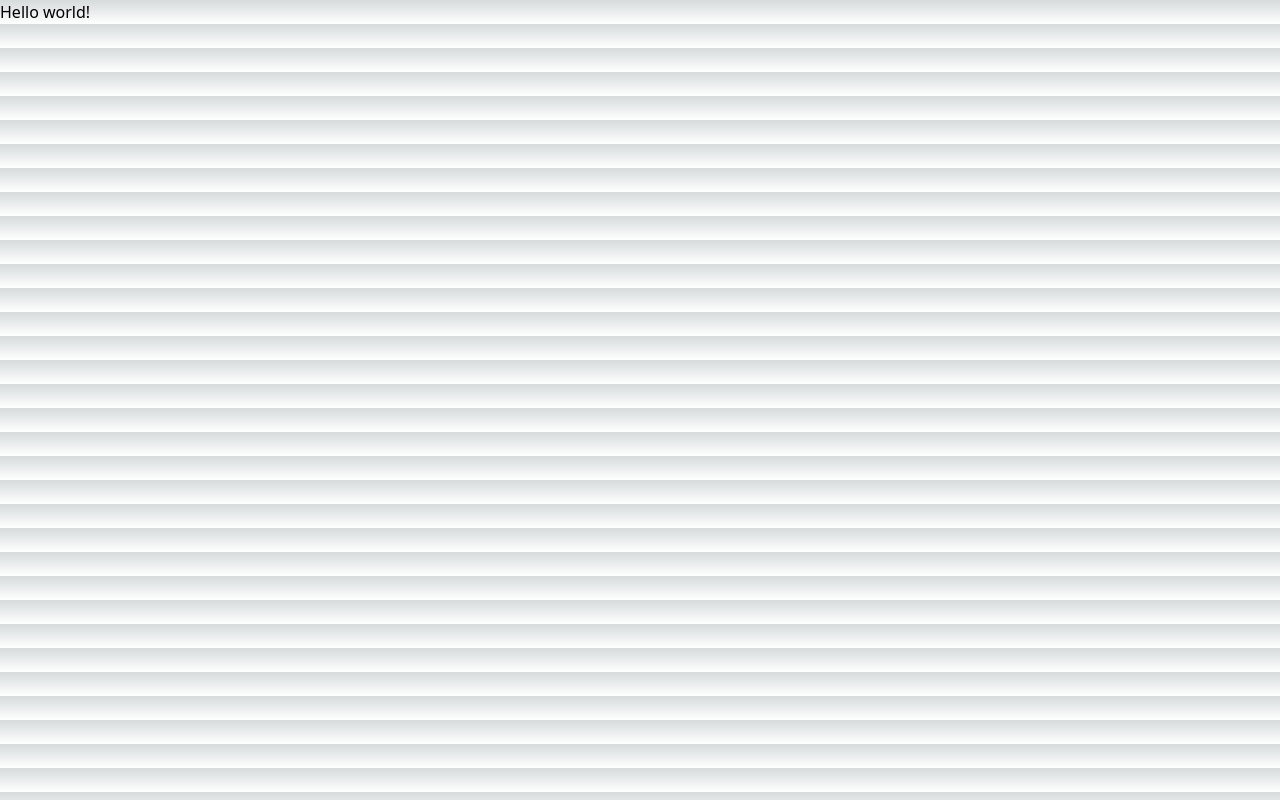
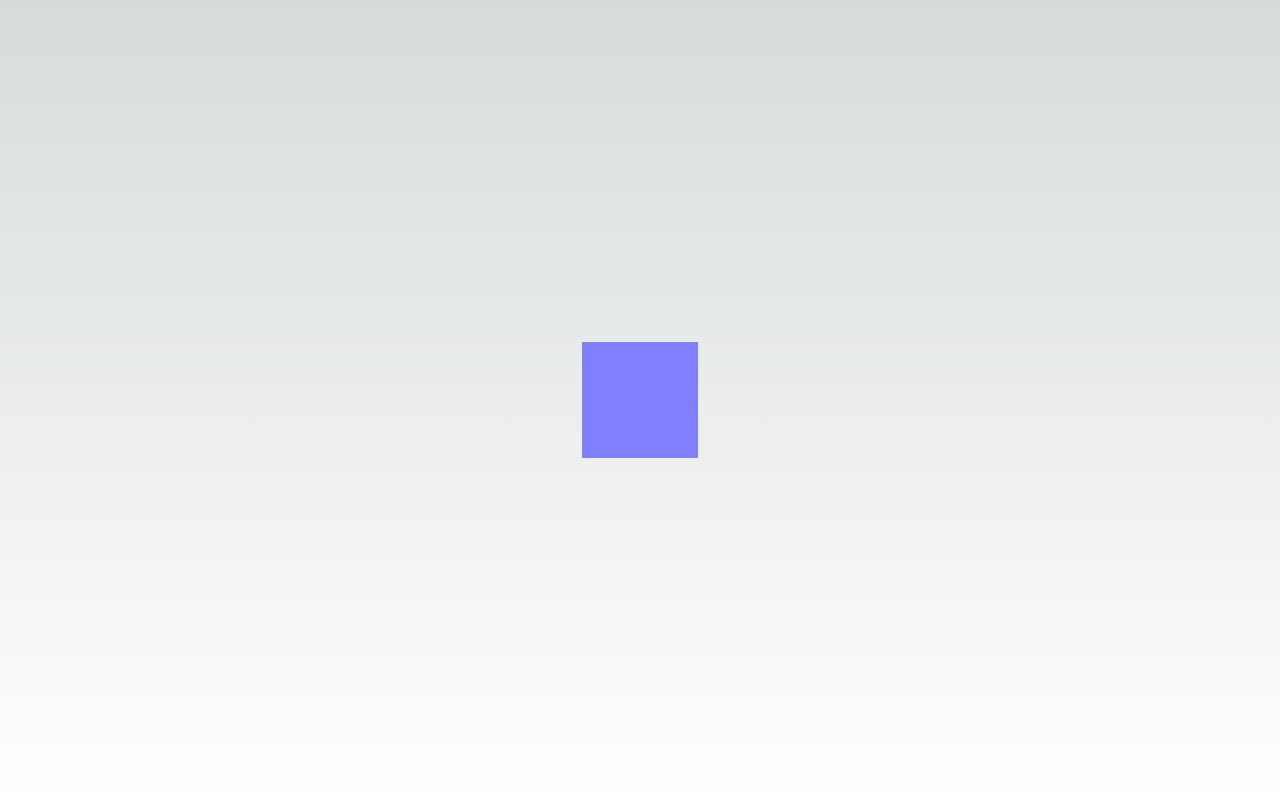
Before and after one commit to namke-dev/ThreeD-Catalog, a Next.js app: page / in a window 1280 px wide. Built offline with nearby package versions, Linux system fonts and the light colour scheme.

Commit message:
Add Experience component to test model

```diff
--- /dev/null
+++ b/src/components/Experience.jsx
@@ -0,0 +1,10 @@
+import React from "react";
+
+export default function Experience() {
+  return (
+    <mesh>
+      <boxGeometry />
+      <meshNormalMaterial />
+    </mesh>
+  );
+}
--- a/src/pages/index.js
+++ b/src/pages/index.js
@@ -1,7 +1,12 @@
-import { Inter } from "next/font/google";
+import Experience from "@/components/Experience";
+import { Canvas } from "@react-three/fiber";
 
-const inter = Inter({ subsets: ["latin"] });
-
-export default function Home() {
-  return <h1>Hello world!</h1>;
+export default function App() {
+  return (
+    <div className="App h-[100vh] w-[100vw]">
+      <Canvas>
+        <Experience />
+      </Canvas>
+    </div>
+  );
 }
```
